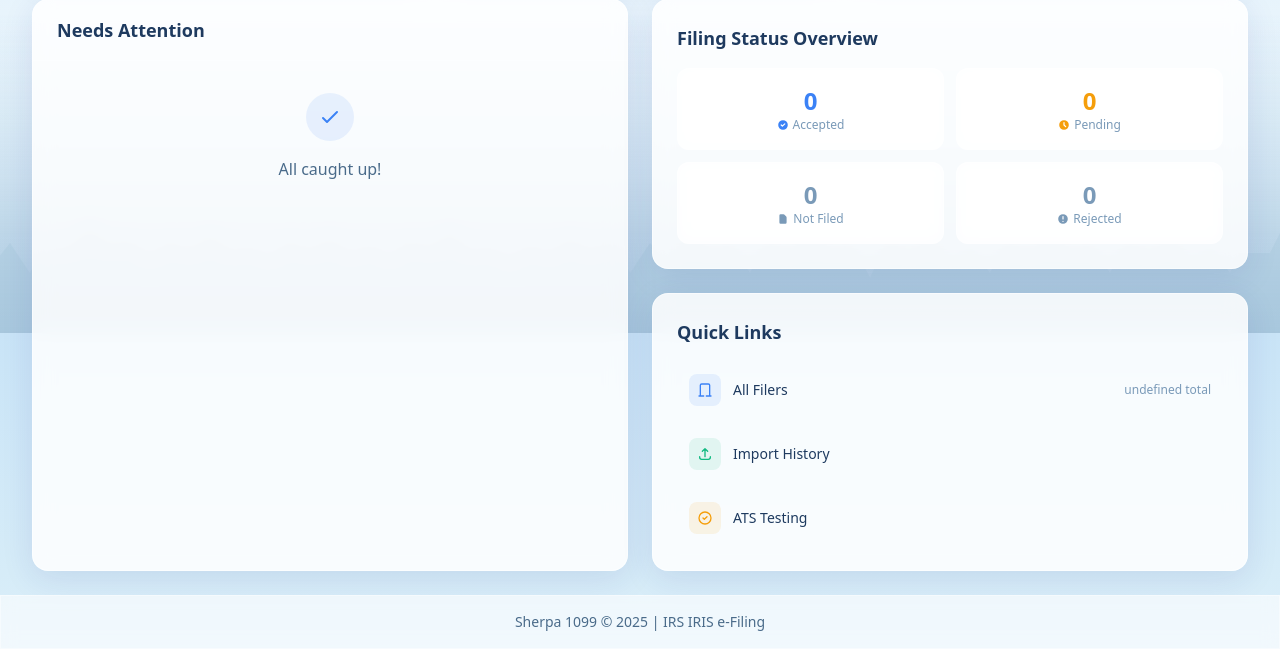
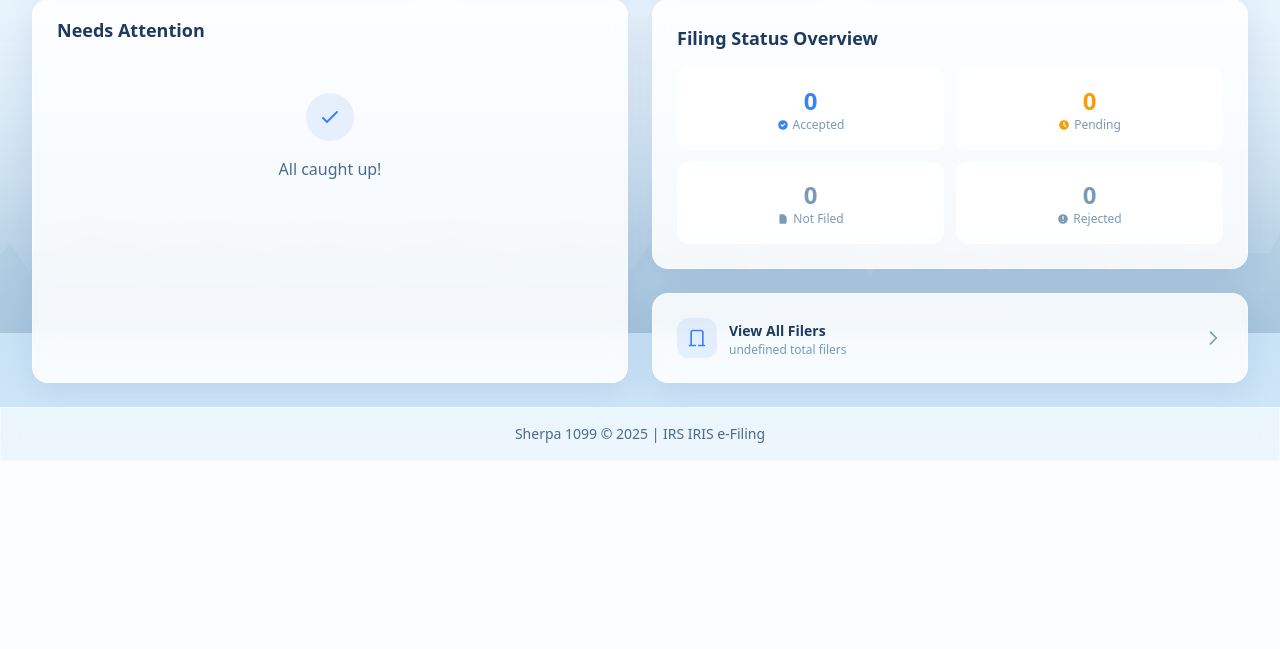
Before and after one commit to klill6506/sherpa-1099, a Python web app: template templates/dashboard.html in a window 1280 px wide. Shown: the part 467-1116 px from the top of the page. After the commit the page ends 927 px from the top, so only its background shows below. Run offline with Jinja, Linux system fonts and the light colour scheme; the template is opened without the code that fills it, so the values that code supplies are empty; some libraries are stand-ins or nearby versions.

Commit message:
Unify filers page, remove ATS link, apply semantic colors
- Remove ATS Testing link from dashboard Quick Links
- Replace Quick Links with prominent "View All Filers" card
- Increase work queue preview from 5 to 10 items
- Add preparer filter dropdown to filers page
- Implement default sort: Rejected → Not Filed → Pending → Accepted
- Fix semantic colors: NOT_FILED uses gray, SUBMITTED/PROCESSING uses amber
- Simplify PDF recipient label to just "RECIPIENT'S name"

Co-Authored-By: Claude Opus 4.5 <noreply@anthropic.com>

```diff
--- a/src/pdf_generator.py
+++ b/src/pdf_generator.py
@@ -210,7 +210,7 @@ def generate_1099_nec_pdf(
     c.rect(LEFT_MARGIN, recipient_box_top - recipient_box_height, recipient_box_width, recipient_box_height)
 
     c.setFont("Helvetica", 6)
-    c.drawString(LEFT_MARGIN + 3, recipient_box_top - 8, "RECIPIENT'S name and street address (including apt. no.)")
+    c.drawString(LEFT_MARGIN + 3, recipient_box_top - 8, "RECIPIENT'S name")
 
     # Recipient info
     c.setFont("Helvetica-Bold", 10)
--- a/templates/dashboard.html
+++ b/templates/dashboard.html
@@ -84,14 +84,14 @@
                         <div class="px-6 py-4 flex items-center justify-between hover:bg-white/30 transition-colors">
                             <div class="flex items-center gap-3">
                                 <div class="w-10 h-10 rounded-xl flex items-center justify-center"
-                                     :class="item.status === 'REJECTED' ? 'bg-sherpa-red/10' : item.status === 'NOT_FILED' ? 'bg-sherpa-amber/10' : 'bg-sherpa-blue/10'">
+                                     :class="item.status === 'REJECTED' ? 'bg-sherpa-red/10' : item.status === 'NOT_FILED' ? 'bg-gray-100' : (item.status === 'SUBMITTED' || item.status === 'PROCESSING') ? 'bg-sherpa-amber/10' : 'bg-sherpa-blue/10'">
                                     <svg x-show="item.status === 'REJECTED'" class="w-5 h-5 text-sherpa-red" fill="none" stroke="currentColor" viewBox="0 0 24 24">
                                         <path stroke-linecap="round" stroke-linejoin="round" stroke-width="2" d="M12 9v2m0 4h.01m-6.938 4h13.856c1.54 0 2.502-1.667 1.732-3L13.732 4c-.77-1.333-2.694-1.333-3.464 0L3.34 16c-.77 1.333.192 3 1.732 3z"/>
                                     </svg>
-                                    <svg x-show="item.status === 'NOT_FILED'" class="w-5 h-5 text-sherpa-amber" fill="none" stroke="currentColor" viewBox="0 0 24 24">
+                                    <svg x-show="item.status === 'NOT_FILED'" class="w-5 h-5 text-gray-500" fill="none" stroke="currentColor" viewBox="0 0 24 24">
                                         <path stroke-linecap="round" stroke-linejoin="round" stroke-width="2" d="M9 12h6m-6 4h6m2 5H7a2 2 0 01-2-2V5a2 2 0 012-2h5.586a1 1 0 01.707.293l5.414 5.414a1 1 0 01.293.707V19a2 2 0 01-2 2z"/>
                                     </svg>
-                                    <svg x-show="item.status === 'PROCESSING' || item.status === 'SUBMITTED'" class="w-5 h-5 text-sherpa-blue" fill="none" stroke="currentColor" viewBox="0 0 24 24">
+                                    <svg x-show="item.status === 'PROCESSING' || item.status === 'SUBMITTED'" class="w-5 h-5 text-sherpa-amber" fill="none" stroke="currentColor" viewBox="0 0 24 24">
                                         <path stroke-linecap="round" stroke-linejoin="round" stroke-width="2" d="M12 8v4l3 3m6-3a9 9 0 11-18 0 9 9 0 0118 0z"/>
                                     </svg>
                                 </div>
@@ -158,36 +158,24 @@
                 </div>
             </div>
 
-            <!-- Quick Links -->
+            <!-- View All Filers -->
             <div class="glass rounded-2xl shadow-glass p-6">
-                <h2 class="text-lg font-semibold text-sherpa-text mb-4">Quick Links</h2>
-                <div class="space-y-2">
-                    <a href="/filers" class="flex items-center gap-3 p-3 rounded-xl hover:bg-white/40 transition-colors">
-                        <div class="w-8 h-8 rounded-lg bg-sherpa-blue/10 flex items-center justify-center">
-                            <svg class="w-4 h-4 text-sherpa-blue" fill="none" stroke="currentColor" viewBox="0 0 24 24">
+                <a href="/filers" class="flex items-center justify-between group">
+                    <div class="flex items-center gap-3">
+                        <div class="w-10 h-10 rounded-xl bg-sherpa-blue/10 flex items-center justify-center group-hover:bg-sherpa-blue/20 transition-colors">
+                            <svg class="w-5 h-5 text-sherpa-blue" fill="none" stroke="currentColor" viewBox="0 0 24 24">
                                 <path stroke-linecap="round" stroke-linejoin="round" stroke-width="2" d="M19 21V5a2 2 0 00-2-2H7a2 2 0 00-2 2v16m14 0h2m-2 0h-5m-9 0H3m2 0h5"/>
                             </svg>
                         </div>
-                        <span class="text-sm font-medium text-sherpa-text">All Filers</span>
-                        <span class="ml-auto text-xs text-sherpa-subtle" x-text="summary.total + ' total'"></span>
-                    </a>
-                    <a href="/imports" class="flex items-center gap-3 p-3 rounded-xl hover:bg-white/40 transition-colors">
-                        <div class="w-8 h-8 rounded-lg bg-sherpa-green/10 flex items-center justify-center">
-                            <svg class="w-4 h-4 text-sherpa-green" fill="none" stroke="currentColor" viewBox="0 0 24 24">
-                                <path stroke-linecap="round" stroke-linejoin="round" stroke-width="2" d="M4 16v1a3 3 0 003 3h10a3 3 0 003-3v-1m-4-8l-4-4m0 0L8 8m4-4v12"/>
-                            </svg>
+                        <div>
+                            <span class="text-sm font-semibold text-sherpa-text group-hover:text-sherpa-blue transition-colors">View All Filers</span>
+                            <p class="text-xs text-sherpa-subtle" x-text="summary.total + ' total filers'"></p>
                         </div>
-                        <span class="text-sm font-medium text-sherpa-text">Import History</span>
-                    </a>
-                    <a href="/ats-test" class="flex items-center gap-3 p-3 rounded-xl hover:bg-white/40 transition-colors">
-                        <div class="w-8 h-8 rounded-lg bg-sherpa-amber/10 flex items-center justify-center">
-                            <svg class="w-4 h-4 text-sherpa-amber" fill="none" stroke="currentColor" viewBox="0 0 24 24">
-                                <path stroke-linecap="round" stroke-linejoin="round" stroke-width="2" d="M9 12l2 2 4-4m6 2a9 9 0 11-18 0 9 9 0 0118 0z"/>
-                            </svg>
-                        </div>
-                        <span class="text-sm font-medium text-sherpa-text">ATS Testing</span>
-                    </a>
-                </div>
+                    </div>
+                    <svg class="w-5 h-5 text-sherpa-subtle group-hover:text-sherpa-blue transition-colors" fill="none" stroke="currentColor" viewBox="0 0 24 24">
+                        <path stroke-linecap="round" stroke-linejoin="round" stroke-width="2" d="M9 5l7 7-7 7"/>
+                    </svg>
+                </a>
             </div>
         </div>
     </div>
@@ -202,11 +190,11 @@ function homePage() {
         summary: {},
 
         get needsAttention() {
-            // Rejected first, then Not Filed, then Processing (max 5)
+            // Rejected first, then Not Filed, then Processing (max 10)
             const rejected = this.workQueue.filter(i => i.status === 'REJECTED');
             const notFiled = this.workQueue.filter(i => i.status === 'NOT_FILED');
             const processing = this.workQueue.filter(i => i.status === 'SUBMITTED' || i.status === 'PROCESSING');
-            return [...rejected, ...notFiled, ...processing].slice(0, 5);
+            return [...rejected, ...notFiled, ...processing].slice(0, 10);
         },
 
         async loadWorkQueue() {
```
Also changed, not shown: templates/filers/list.html (+45 -0 lines).
